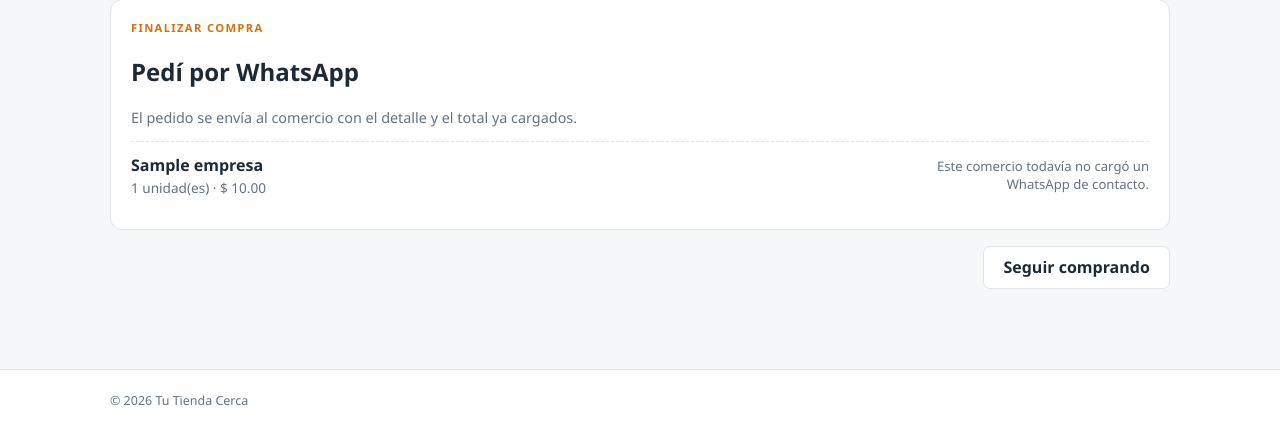
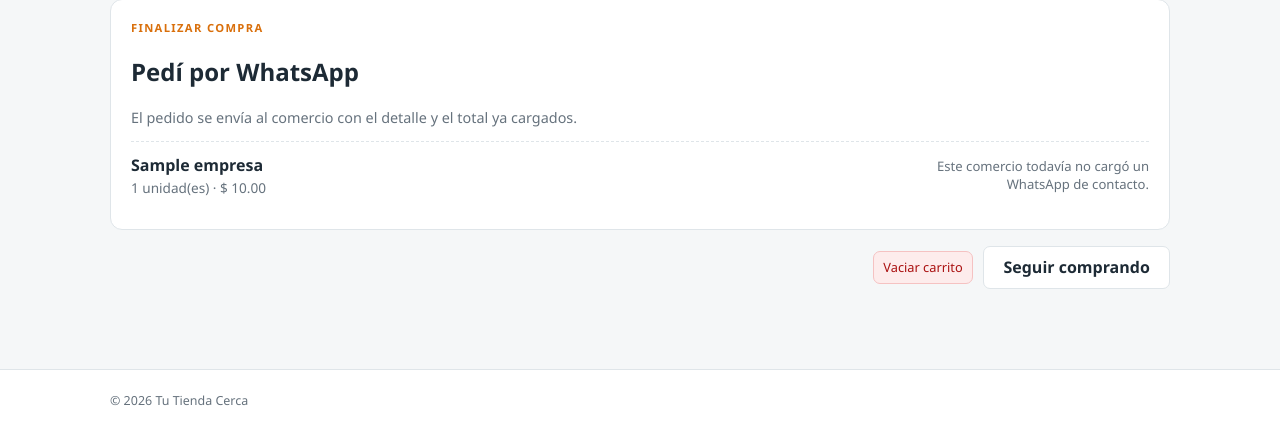
Before and after one commit to Nahuelitho/MultiTiendasC-Vargas, an ASP.NET Core app: page /Carrito/Index in a window 1280 px wide; the page is wider, and only the part inside the window is pictured. Shown: the part 493-924 px from the top of that part. Run offline with ASP.NET Core 8, Linux system fonts and the light colour scheme; the visitor is signed in with stand-in values (Sample User, id 1); empty tables hold one stand-in row (values such as "Sample post"); data that the repository does not hold is empty; database files in the repository are not loaded.

Commit message:
arreglando carrito para comprar a 1 solo comercio

```diff
--- a/Controllers/CarritoController.cs
+++ b/Controllers/CarritoController.cs
@@ -67,6 +67,20 @@ public class CarritoController(ContextoAplicacion db) : Controller
         }
 
         var carrito = await ObtenerOCrearCarritoAsync();
+
+        // Un carrito = un comercio, para que el pedido salga por un único WhatsApp.
+        var empresaEnCarrito = await db.CarritoItems
+            .Where(item => item.CarritoId == carrito.Id)
+            .Select(item => new { item.EmpresaId, item.Producto.Empresa.Nombre })
+            .FirstOrDefaultAsync();
+
+        if (empresaEnCarrito is not null && empresaEnCarrito.EmpresaId != producto.EmpresaId)
+        {
+            TempData["Error"] =
+                $"Tu carrito ya tiene productos de \"{empresaEnCarrito.Nombre}\". " +
+                $"Vacía el carrito para comprar en \"{producto.Empresa.Nombre}\".";
+            return RedirectToAction(nameof(Index));
+        }
 
         // Si el producto ya está en el carrito se suma la cantidad en vez de duplicar la fila.
         var item = await db.CarritoItems
@@ -175,6 +189,21 @@ public class CarritoController(ContextoAplicacion db) : Controller
         return RedirectToAction(nameof(Index));
     }
 
+    [HttpPost]
+    [ValidateAntiForgeryToken]
+    public async Task<IActionResult> Vaciar()
+    {
+        var items = await db.CarritoItems
+            .Where(item => item.Carrito.UsuarioId == UsuarioId)
+            .ToListAsync();
+
+        db.CarritoItems.RemoveRange(items);
+        await db.SaveChangesAsync();
+
+        TempData["Mensaje"] = "Vaciasté el carrito.";
+        return RedirectToAction(nameof(Index));
+    }
+
     // Cada cliente tiene un único carrito: si no existe, se crea en este momento.
     private async Task<Carrito> ObtenerOCrearCarritoAsync()
     {
--- a/Views/Carrito/Index.cshtml
+++ b/Views/Carrito/Index.cshtml
@@ -87,7 +87,7 @@
                 <p>El pedido se envía al comercio con el detalle y el total ya cargados.</p>
             </div>
 
-            @foreach (var empresa in Model.Empresas)
+            @if (Model.Empresa is { } empresa)
             {
                 <div class="carrito-finalizar-empresa">
                     <div class="carrito-finalizar-datos">
@@ -110,9 +110,18 @@
                     }
                 </div>
             }
+            else
+            {
+                <p class="carrito-sin-whatsapp">
+                    Tu carrito tiene productos de varios comercios. Vacialo para poder pedir por WhatsApp.
+                </p>
+            }
         </section>
 
         <div class="carrito-acciones">
+            <form asp-action="Vaciar" method="post" onsubmit="return confirm('¿Vaciar todo el carrito?');">
+                <button type="submit" class="boton-quitar">Vaciar carrito</button>
+            </form>
             <a class="boton-secundario-enlace" asp-controller="Inicio" asp-action="Inicio" asp-route-vista="productos">
                 Seguir comprando
             </a>
--- a/wwwroot/css/componentes/carrito.css
+++ b/wwwroot/css/componentes/carrito.css
@@ -189,7 +189,9 @@
 
 .carrito-acciones {
   display: flex;
+  align-items: center;
   justify-content: flex-end;
+  gap: 10px;
   margin-top: 16px;
 }
 
```
Also changed, not shown: ViewModels/CarritoVista.cs (+11 -2 lines).
